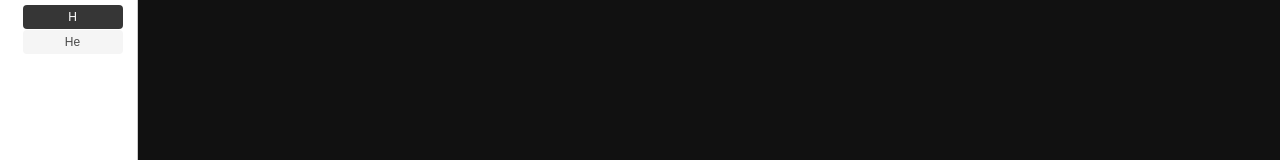
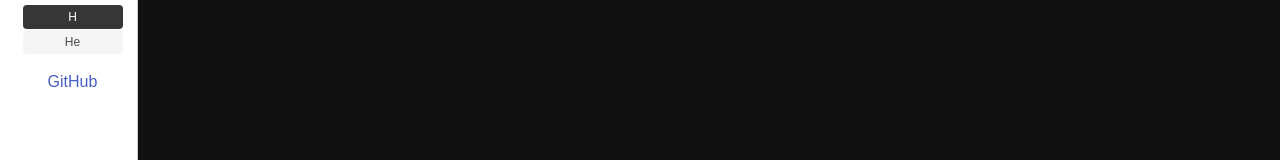
Before and after one commit to andygock/emission-spectra, a React (Vite) app: page / in a window 1280 px wide. Shown: the part 378-538 px from the top of the page. Built offline with nearby package versions, Linux system fonts and the light colour scheme.

Commit message:
Add GitHub link and favicon

```diff
--- a/index.html
+++ b/index.html
@@ -9,6 +9,7 @@
       rel="stylesheet"
       href="https://cdn.jsdelivr.net/npm/bulma@0.9.0/css/bulma.min.css"
     />
+    <link rel="shortcut icon" href="./src/favicon-32x32.png" />
   </head>
 
   <body>
--- a/src/App.js
+++ b/src/App.js
@@ -43,6 +43,17 @@ const App = () => {
 
         <h2>Element</h2>
         <Elements current={element} onSelect={setElement} />
+
+        <div className="footer-links">
+          <p>
+            <a
+              href="https://github.com/andygock/emission-spectra"
+              className="href"
+            >
+              GitHub
+            </a>
+          </p>
+        </div>
       </div>
       <div className="canvas">
         <Canvas
--- a/src/styles.css
+++ b/src/styles.css
@@ -40,3 +40,7 @@ body {
 .ui {
   display: flex;
 }
+
+.footer-links {
+  margin-top: 1rem;
+}
```
Also changed, not shown: src/favicon-32x32.png (added).
